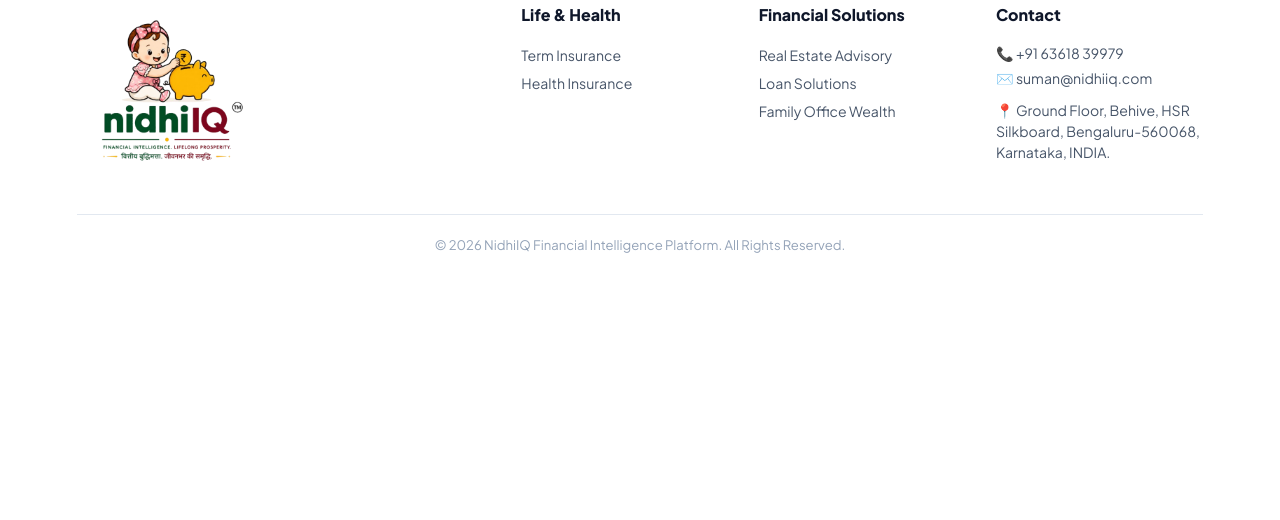
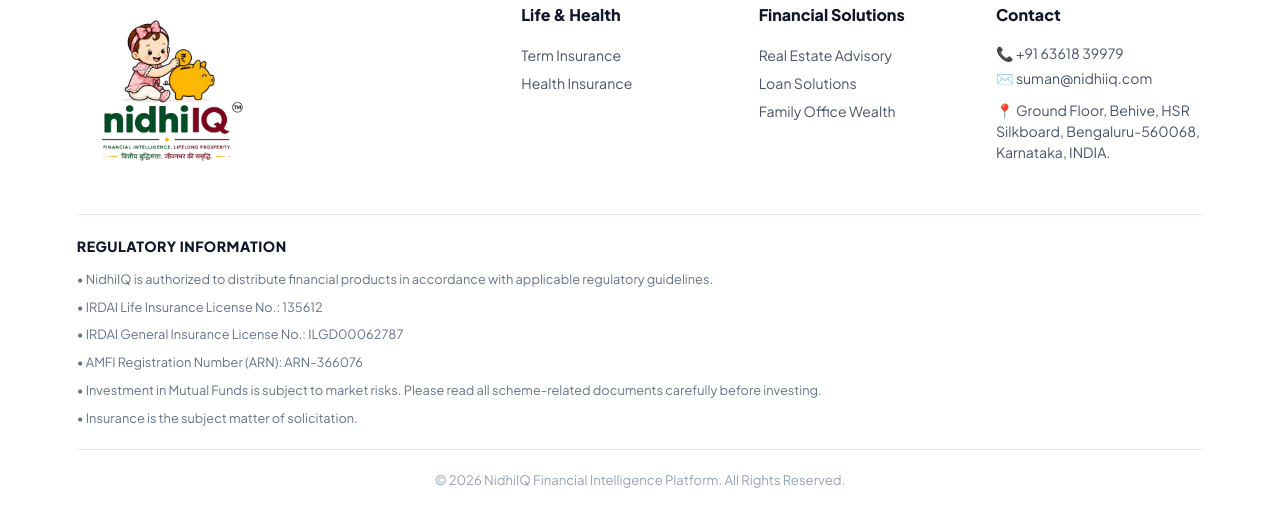
Before and after one commit to infonidhiiq/nidhiiq, a FastAPI app: page / in a window 1280 px wide. Shown: the part 3497-4017 px from the top of the page. Before the commit the page ends 3750 px from the top, so only its background shows below. Run offline with FastAPI, Linux system fonts and the light colour scheme.

Commit message:
Add Regulatory Information to footer for templates/index.html

```diff
--- a/templates/index.html
+++ b/templates/index.html
@@ -661,7 +661,20 @@
         </ul>
       </div>
     </div>
-    <div style="text-align:center; font-size:0.82rem; color:#94a3b8; border-top:1px solid #e2e8f0; padding-top:20px;">
+    <!-- Regulatory Information Section -->
+    <div style="max-width:1350px; margin:24px auto 0; border-top:1px solid #e2e8f0; padding-top:20px; font-size:0.80rem; color:#64748b; line-height:1.7;">
+      <h5 style="color:#0f172a; font-weight:800; font-size:0.88rem; margin-bottom:10px; text-transform:uppercase; letter-spacing:0.5px;">Regulatory Information</h5>
+      <ul style="list-style:none; padding:0; margin:0; display:grid; gap:6px;">
+        <li>• NidhiIQ is authorized to distribute financial products in accordance with applicable regulatory guidelines.</li>
+        <li>• IRDAI Life Insurance License No.: 135612</li>
+        <li>• IRDAI General Insurance License No.: ILGD00062787</li>
+        <li>• AMFI Registration Number (ARN): ARN-366076</li>
+        <li>• Investment in Mutual Funds is subject to market risks. Please read all scheme-related documents carefully before investing.</li>
+        <li>• Insurance is the subject matter of solicitation.</li>
+      </ul>
+    </div>
+
+    <div style="text-align:center; font-size:0.82rem; color:#94a3b8; border-top:1px solid #e2e8f0; padding-top:20px; margin-top:20px;">
       © 2026 NidhiIQ Financial Intelligence Platform. All Rights Reserved.
     </div>
   </footer>
```
